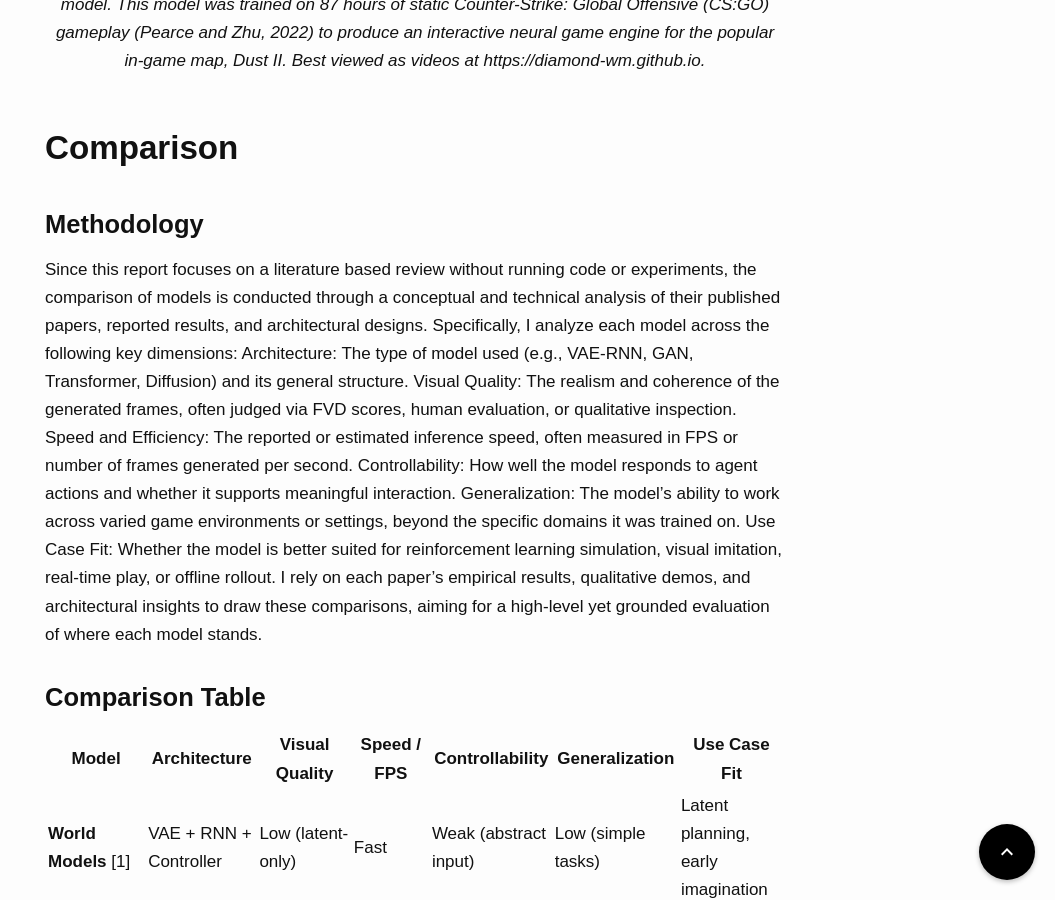
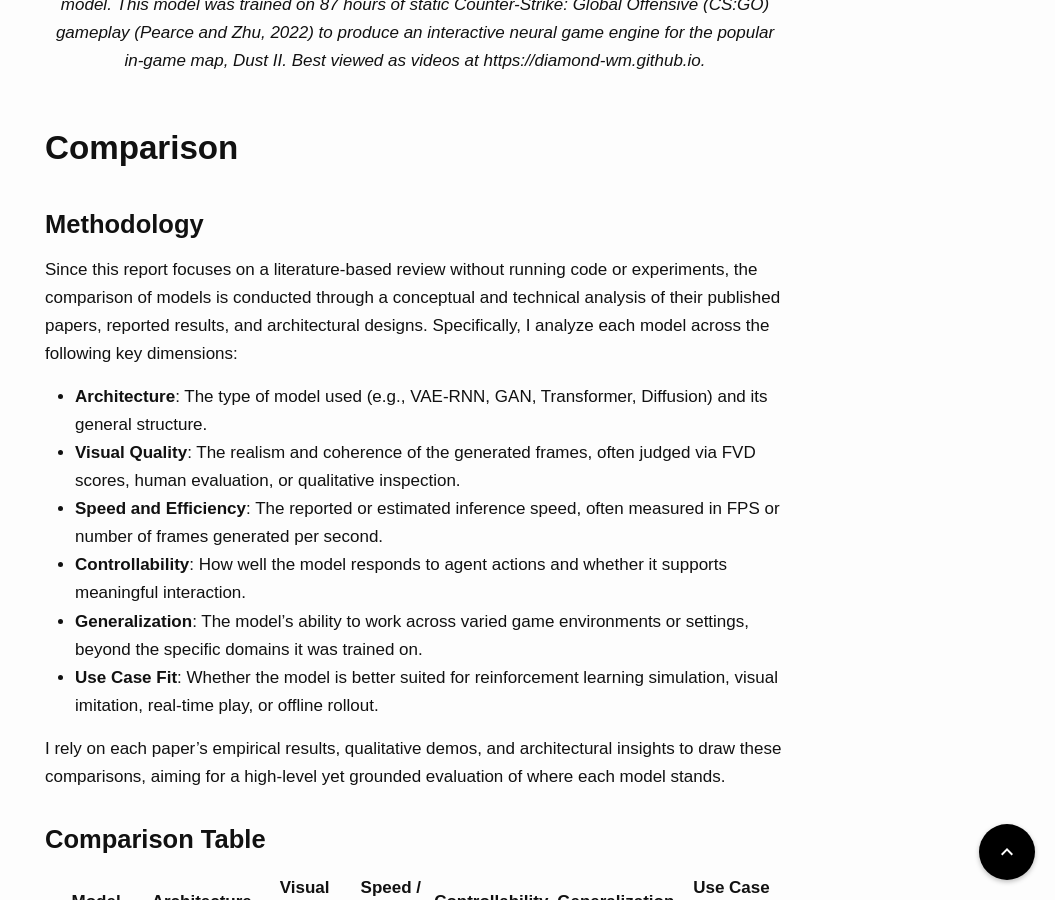
Before and after one commit to UCLAdeepvision/CS269-Projects-2025Spring, a Jekyll site: the page built from _posts/2025-06-09-student-19-NeuralGameEngine.md, in a window 1280 px wide and 900 px high, scrolled down 4053 px. Shown: the whole window, without its empty margins (225-1280 px from the left). Built offline with Jekyll 4.4.1, drawn with Linux system fonts in a browser that asks for light colours; some web fonts are replaced; comment, search, counter and statistics services are not loaded; part of the change alters nothing that is shown.

```diff
--- a/_posts/2025-06-09-student-19-NeuralGameEngine.md
+++ b/_posts/2025-06-09-student-19-NeuralGameEngine.md
@@ -50,13 +50,16 @@ Building on the foundation laid by GameNGen, newer models such as DIAMOND (2024)
 
 ## Comparison
 ### Methodology
-Since this report focuses on a literature based review without running code or experiments, the comparison of models is conducted through a conceptual and technical analysis of their published papers, reported results, and architectural designs. Specifically, I analyze each model across the following key dimensions:
-  Architecture: The type of model used (e.g., VAE-RNN, GAN, Transformer, Diffusion) and its general structure.
-  Visual Quality: The realism and coherence of the generated frames, often judged via FVD scores, human evaluation, or qualitative inspection.
-  Speed and Efficiency: The reported or estimated inference speed, often measured in FPS or number of frames generated per second.
-  Controllability: How well the model responds to agent actions and whether it supports meaningful interaction.
-  Generalization: The model's ability to work across varied game environments or settings, beyond the specific domains it was trained on.
-  Use Case Fit: Whether the model is better suited for reinforcement learning simulation, visual imitation, real-time play, or offline rollout.
+
+Since this report focuses on a literature-based review without running code or experiments, the comparison of models is conducted through a conceptual and technical analysis of their published papers, reported results, and architectural designs. Specifically, I analyze each model across the following key dimensions:
+
+- **Architecture**: The type of model used (e.g., VAE-RNN, GAN, Transformer, Diffusion) and its general structure.
+- **Visual Quality**: The realism and coherence of the generated frames, often judged via FVD scores, human evaluation, or qualitative inspection.
+- **Speed and Efficiency**: The reported or estimated inference speed, often measured in FPS or number of frames generated per second.
+- **Controllability**: How well the model responds to agent actions and whether it supports meaningful interaction.
+- **Generalization**: The model's ability to work across varied game environments or settings, beyond the specific domains it was trained on.
+- **Use Case Fit**: Whether the model is better suited for reinforcement learning simulation, visual imitation, real-time play, or offline rollout.
+
 I rely on each paper’s empirical results, qualitative demos, and architectural insights to draw these comparisons, aiming for a high-level yet grounded evaluation of where each model stands.
 
 ### Comparison Table
```
